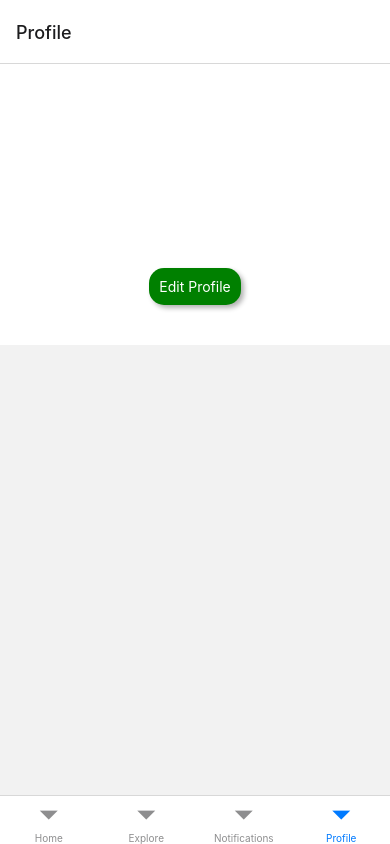
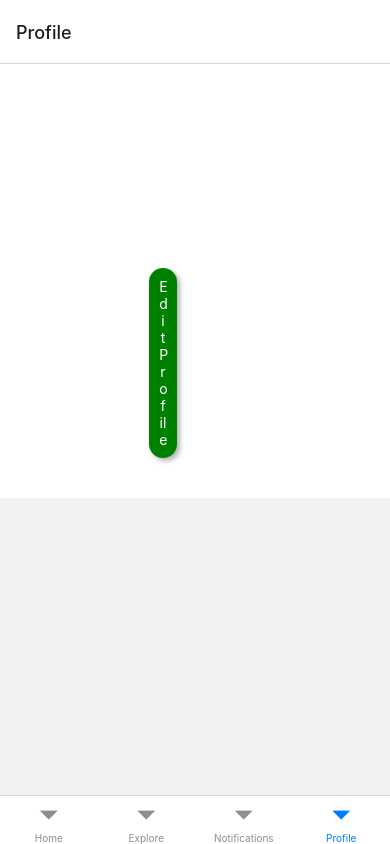
Before and after one commit to antdragonco/interview-test, a React Native app in the folder NavigationApp/: screen /Profile in a window 390 px wide. Built offline with nearby package versions, Linux system fonts and the light colour scheme; no server answers.

Commit message:
developed button component

```diff
--- /dev/null
+++ b/NavigationApp/src/components/Button.tsx
@@ -0,0 +1,54 @@
+import {
+  View,
+  Text,
+  StyleSheet,
+  TouchableOpacity,
+  StyleProp,
+  ViewStyle,
+} from 'react-native';
+import React from 'react';
+
+export interface Props {
+  name: string;
+  handleOnPress(): void;
+  isRed: boolean;
+  style?: StyleProp<ViewStyle>;
+}
+
+const Button: React.FC<Props> = props => {
+  return (
+    <View
+      style={[
+        styles.btnModalContainer,
+        {backgroundColor: 'green'},
+        props.isRed && {backgroundColor: 'red'},
+      ]}>
+      <TouchableOpacity onPress={props.handleOnPress}>
+        <Text style={styles.textButton}>{props.name}</Text>
+      </TouchableOpacity>
+    </View>
+  );
+};
+
+export default Button;
+
+const styles = StyleSheet.create({
+  btnModalContainer: {
+    padding: 10,
+    width: '30%',
+    borderRadius: 15,
+    justifyContent: 'center',
+    shadowColor: '#000',
+    shadowOffset: {width: 3, height: 3},
+    shadowOpacity: 0.3,
+    shadowRadius: 5,
+  },
+  textButton: {
+    textAlign: 'center',
+    color: 'white',
+  },
+  textButtonRed: {
+    textAlign: 'center',
+    color: 'black',
+  },
+});
--- a/NavigationApp/src/screens/Home.tsx
+++ b/NavigationApp/src/screens/Home.tsx
@@ -10,6 +10,7 @@ import {
   TextInput,
   Switch,
 } from 'react-native';
+import Button from '../components/Button';
 
 const Home = () => {
   const [data, setData] = useState<dataType[]>([]);
@@ -176,11 +177,11 @@ const Home = () => {
       <View style={styles.container}>
         <View style={styles.header_container}>
           <Text style={styles.txt_main}>List of Tasks</Text>
-          <TouchableOpacity
-            onPress={handleVisibleModal}
-            style={styles.btnNewContainer}>
-            <Text style={styles.textButton}>New Task</Text>
-          </TouchableOpacity>
+          <Button
+            isRed={false}
+            name="New Task"
+            handleOnPress={handleVisibleModal}
+          />
         </View>
         <Modal animationType="slide" visible={visible}>
           <SafeAreaView>
@@ -205,28 +206,34 @@ const Home = () => {
                 placeholder="Desc"
                 onChangeText={onChangeDesc}
               />
-              <Text style={{fontSize: 20, padding: 5}}>Status:</Text>
+              <View
+                style={{
+                  paddingVertical: 10,
+                  flexDirection: 'row',
+                  justifyContent: 'space-between',
+                }}>
+                <Text style={{fontSize: 20}}>Status:</Text>
                 <Switch
                   trackColor={{false: '#767577', true: 'green'}}
                   thumbColor={'white'}
                   ios_backgroundColor="#3e3e3e"
                   onValueChange={toggleSwitch}
                   value={isCompleted}
-                style={{padding: 10}}
                 />
+              </View>
 
               {isUpdate ? (
-                <TouchableOpacity
-                  onPress={handelUpdateTask}
-                  style={styles.btnModalContainer}>
-                  <Text style={styles.textButton}>{'Update'}</Text>
-                </TouchableOpacity>
+                <Button
+                  isRed={false}
+                  name="Update"
+                  handleOnPress={handelUpdateTask}
+                />
               ) : (
-                <TouchableOpacity
-                  onPress={handleAddTask}
-                  style={styles.btnModalContainer}>
-                  <Text style={styles.textButton}>{'Submit'}</Text>
-                </TouchableOpacity>
+                <Button
+                  isRed={false}
+                  name="Submit"
+                  handleOnPress={handleAddTask}
+                />
               )}
             </View>
           </SafeAreaView>
--- a/NavigationApp/src/screens/Profile.tsx
+++ b/NavigationApp/src/screens/Profile.tsx
@@ -10,6 +10,7 @@ import {
   Modal,
   TextInput,
 } from 'react-native';
+import Button from '../components/Button';
 
 const Profile = () => {
   const [loading, setLoading] = useState(true);
@@ -114,11 +115,11 @@ const Profile = () => {
               <Text style={styles.textEmail}> {email}</Text>
             </View>
             <View style={styles.header_container}>
-              <TouchableOpacity
-                onPress={handleVisibleModal}
-                style={styles.btnNewContainer}>
-                <Text style={styles.textButton}>Edit Profile</Text>
-              </TouchableOpacity>
+              <Button
+                isRed={false}
+                name="Edit Profile"
+                handleOnPress={handleVisibleModal}
+              />
             </View>
           </View>
         )}
```
Lines whose indentation alone changed are shown as unchanged.
